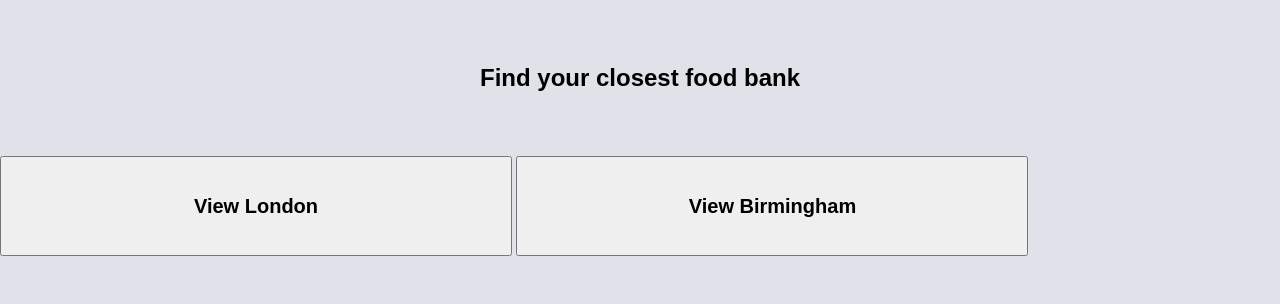
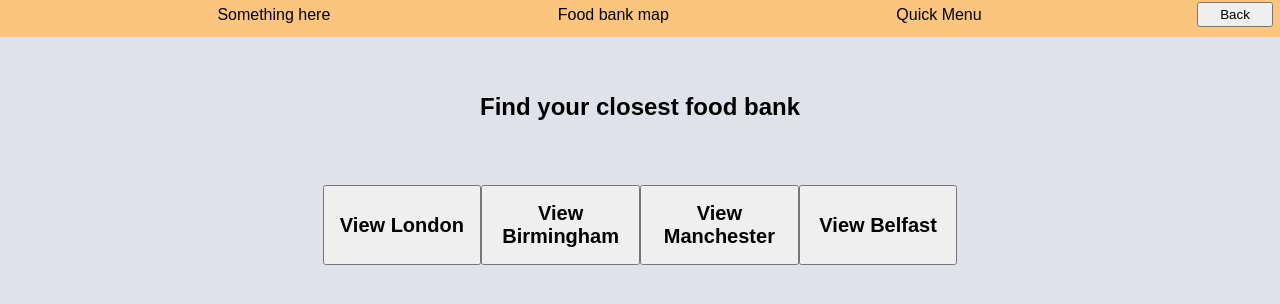
Before and after one commit to charlotteswebdev/Team-Green, a plain HTML site: page map.html in a window 1280 px wide. Drawn offline with Linux system fonts and the light colour scheme.

Commit message:
Finalised map page

```diff
--- a/map.html
+++ b/map.html
@@ -7,18 +7,39 @@
     <title>Food bank map</title>
 </head>
 <main>
+    <div class="nav-div">
+        <nav id="nav-bar">
+            <header class="menu">Something here</header>
+            <header class="menu" onclick ="window.location.href = 'map.html';">Food bank map</header>
+            <header class="menu"> Quick Menu</header>
+        </nav>
+        <button class="btn-back" type="button" onclick="window.location.href = 'Index.html';">Back</button>
+    </div>
+
     <h2>Find your closest food bank</h2>
 
-    <button class = "buttonMap" id="London map" onclick="viewMap('London')">View London</button>
-
-    <div id="London" class="google-map">
-    <iframe src="https://www.google.com/maps/embed?pb=!1m16!1m12!1m3!1d128024.89159462407!2d-0.1312051286662831!3d51.53507780893645!2m3!1f0!2f0!3f0!3m2!1i1024!2i768!4f13.1!2m1!1sfood%20banks!5e0!3m2!1sen!2suk!4v1692821300605!5m2!1sen!2suk" width="600" height="450" style="border:0;" allowfullscreen="" loading="lazy" referrerpolicy="no-referrer-when-downgrade"></iframe>
+    <div class="map-div">
+        <button class = "buttonMap" id="London map" onclick="viewMap('London')">View London</button>
+        <button class = "buttonMap" id='Birmingham map' onclick="viewMap('Birmingham')">View Birmingham</button>
+        <button class = "buttonMap" id='Manchester map' onclick="viewMap('Manchester')">View Manchester</button>
+        <button class = "buttonMap" id='Belfast map' onclick="viewMap('Belfast')">View Belfast</button>
     </div>
 
-    <button class = "buttonMap" id='Birmingham map' onclick="viewMap('Birmingham')">View Birmingham</button>
 
-    <div id="Birmingham" class="google-map">
-    <iframe src="https://www.google.com/maps/embed?pb=!1m16!1m12!1m3!1d125329.97313474605!2d-1.9797299390753857!3d52.4869890634841!2m3!1f0!2f0!3f0!3m2!1i1024!2i768!4f13.1!2m1!1sfood%20banks!5e0!3m2!1sen!2suk!4v1692821378574!5m2!1sen!2suk" width="600" height="450" style="border:0;" allowfullscreen="" loading="lazy" referrerpolicy="no-referrer-when-downgrade"></iframe>
+    <div id="London" class="google-map" style="display:none">
+        <iframe src="https://www.google.com/maps/embed?pb=!1m16!1m12!1m3!1d128024.89159462407!2d-0.1312051286662831!3d51.53507780893645!2m3!1f0!2f0!3f0!3m2!1i1024!2i768!4f13.1!2m1!1sfood%20banks!5e0!3m2!1sen!2suk!4v1692821300605!5m2!1sen!2suk" width="600" height="450" style="border:0;" allowfullscreen="" loading="lazy" referrerpolicy="no-referrer-when-downgrade"></iframe>
+    </div>
+
+    <div id="Birmingham" class="google-map" style="display:none">
+        <iframe src="https://www.google.com/maps/embed?pb=!1m16!1m12!1m3!1d125329.97313474605!2d-1.9797299390753857!3d52.4869890634841!2m3!1f0!2f0!3f0!3m2!1i1024!2i768!4f13.1!2m1!1sfood%20banks!5e0!3m2!1sen!2suk!4v1692821378574!5m2!1sen!2suk" width="600" height="450" style="border:0;" allowfullscreen="" loading="lazy" referrerpolicy="no-referrer-when-downgrade"></iframe>
+    </div>
+
+    <div id="Manchester" class="google-map" style="display:none">
+        <iframe src="https://www.google.com/maps/embed?pb=!1m16!1m12!1m3!1d151985.72115878089!2d-2.2352572444062253!3d53.47244730718422!2m3!1f0!2f0!3f0!3m2!1i1024!2i768!4f13.1!2m1!1sfood%20bank!5e0!3m2!1sen!2suk!4v1693239403237!5m2!1sen!2suk" width="600" height="450" style="border:0;" allowfullscreen="" loading="lazy" referrerpolicy="no-referrer-when-downgrade"></iframe>
+    </div>
+
+    <div id="Belfast" class="google-map" style="display:none">
+    <iframe src="https://www.google.com/maps/embed?pb=!1m16!1m12!1m3!1d73961.43278449823!2d-6.012452515948525!3d54.598799527582344!2m3!1f0!2f0!3f0!3m2!1i1024!2i768!4f13.1!2m1!1sfood%20bank!5e0!3m2!1sen!2suk!4v1693239516408!5m2!1sen!2suk" width="600" height="450" style="border:0;" allowfullscreen="" loading="lazy" referrerpolicy="no-referrer-when-downgrade"></iframe>
     </div>
 
 </main>
--- a/styles.css
+++ b/styles.css
@@ -94,17 +94,18 @@ img {
     position: absolute;
 }
 
-buttonMap{
-    justify-self:center;
-    height: 25px;
-    width:fit-content;
-    margin-right: 5px;
+.map-div {
+    display: flex;
+    justify-content: center;
+    justify-self: center;
+
 }
+
 .buttonMap {
     font-size: 20px;
     font-weight: bold;
     width: 40%;
-    height: 100px;
+    height: 80px;
     /* border: 2px solid black; */
 
 }
@@ -123,10 +124,10 @@ img {
     width: 50%;
     height: 50%;
 }
+
 .google-map {
         padding-bottom: 50%;
         position: relative;
-        display:none;
 }
 .google-map iframe {
     height: 100%;
@@ -134,21 +135,6 @@ img {
     left: 0;
     top: 0;
     position: absolute;
-}
-
-buttonMap{
-    justify-self:center;
-    height: 25px;
-    width:fit-content;
-    margin-right: 5px;
-}
-.buttonMap {
-    font-size: 20px;
-    font-weight: bold;
-    width: 40%;
-    height: 100px;
-    /* border: 2px solid black; */
-
 }
 
 img {
```
Also changed, not shown: giveHelpPage.html (+2 -2 lines), needSupportPage.html (+1 -1 lines).
